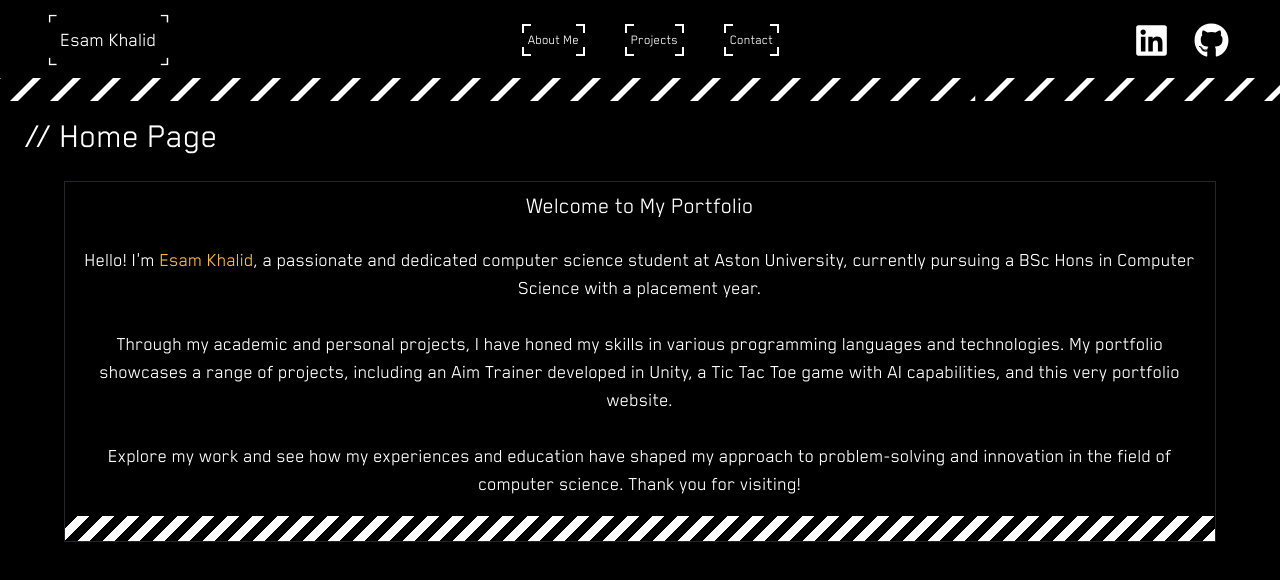
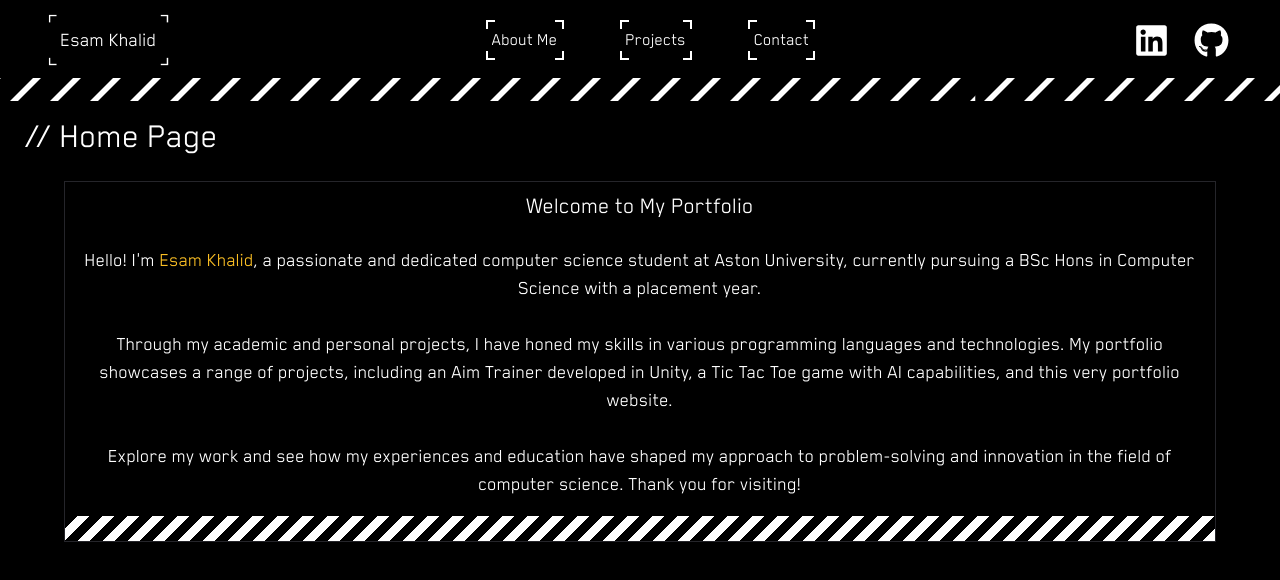
Before and after one commit to EsamKhalid/portfolio-website-v2, a Next.js app: page / in a window 1280 px wide. Shown: the top 580 px of the page. Built offline with nearby package versions, Linux system fonts and the light colour scheme.

Commit message:
will work on the rest tomorrow

```diff
--- a/app/globals.css
+++ b/app/globals.css
@@ -89,15 +89,9 @@
     md:p-5 sm:text-xl md:text-2xl p-1
   } */
 
-  .navbar ul li {
+  /* .navbar ul li {
     @apply text-sm  cursor-pointer hover:bg-jms-blue
-  }
-
-  .navbar ul .mainLink{
-    @apply mx-5
-  }
-
-
+  } */
 
   .NavLogoContainer a{
     @apply hover:bg-jms-blue m-[5px] flex items-center justify-center hover:border-corners-sm
--- a/components/NavBar/PageLink.tsx
+++ b/components/NavBar/PageLink.tsx
@@ -13,13 +13,15 @@
   return (
     <>
       <motion.div
-        className="mx-5 size-fit"
+        className={
+          isHovered ? "mx-5 size-fit bg-jms-blue p-2" : "mx-5 size-fit p-2"
+        }
         onMouseEnter={() => setHovered(true)}
         onMouseLeave={() => setHovered(false)}
         animate={{
           y: isHovered ? -10 : 0,
           scale: isHovered ? 1.1 : 1,
-          transition: { duration: 0.2 },
+          transition: { duration: 0.45 },
         }}
       >
         <CornerBorder
@@ -29,7 +31,7 @@
           borderGap="3px"
         >
           <Link href={link}>
-            <li>{text}</li>
+            <li className="text-lg">{text}</li>
           </Link>
         </CornerBorder>
       </motion.div>
```
